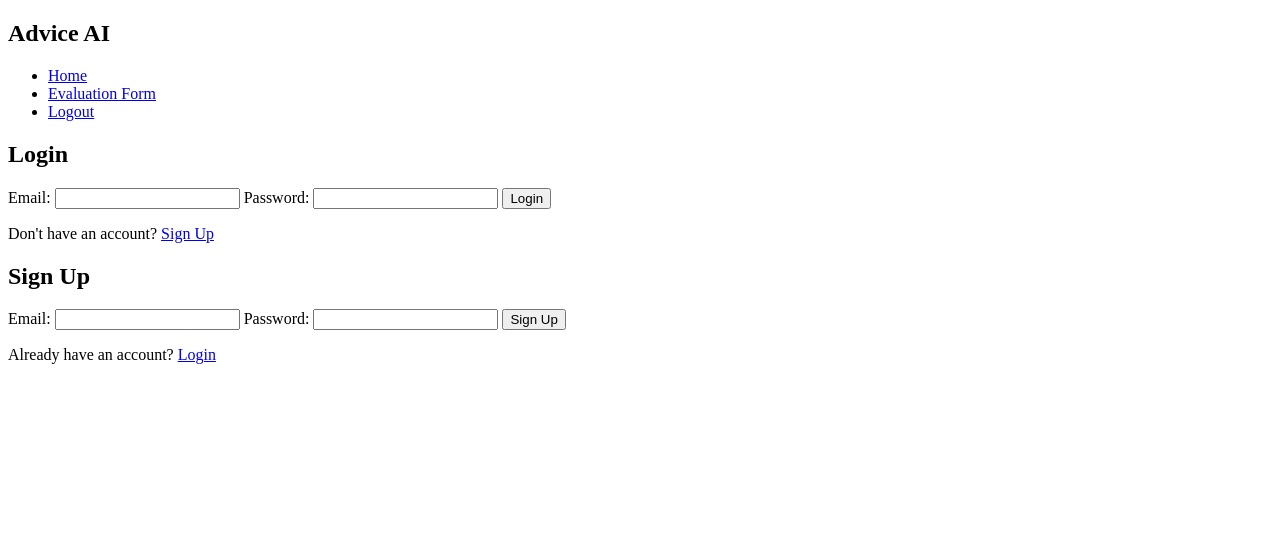
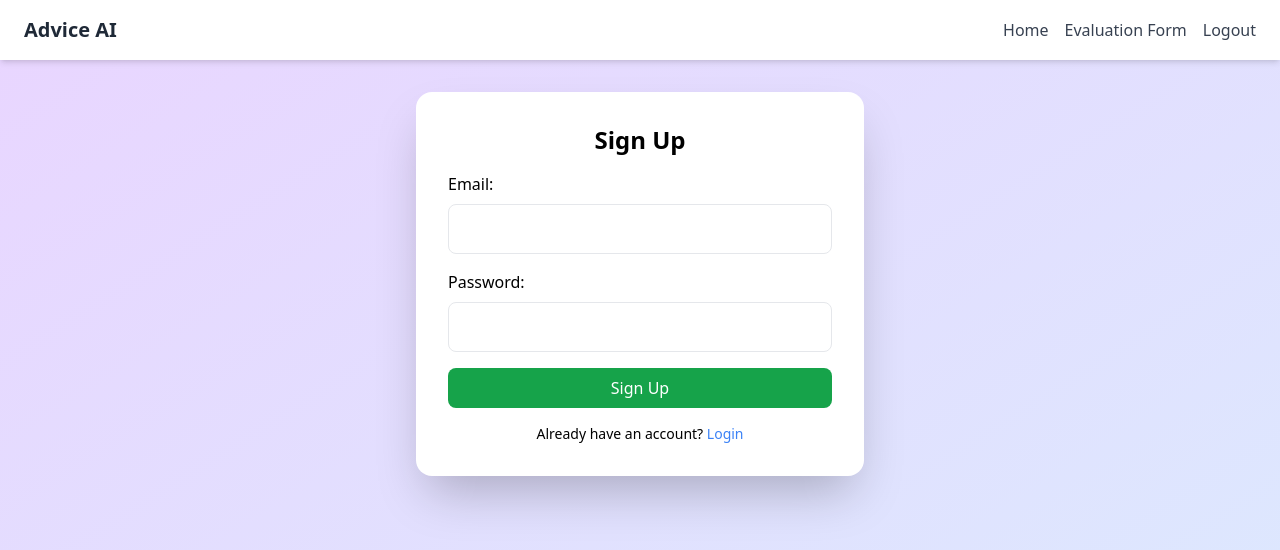
Before and after one commit to Code99999/ui, a plain HTML site: page index.html in a window 1280 px wide. Both pictures are taken after a click on the link "Sign Up". Drawn offline with nearby package versions, Linux system fonts and the light colour scheme.

Commit message:
Update index.html

```diff
--- a/index.html
+++ b/index.html
@@ -4,50 +4,105 @@
   <meta charset="UTF-8" />
   <meta name="viewport" content="width=device-width, initial-scale=1" />
   <title>Advice Platform - Login or Signup</title>
-  <link rel="stylesheet" href="css/styles.css" />
+  <script src="https://cdn.tailwindcss.com"></script>
 </head>
-<body>
-  <nav class="navbar">
-    <div class="nav-container">
-      <h1 class="logo">Advice AI</h1>
-      <ul class="nav-links">
-        <li><a href="index.html">Home</a></li>
-        <li><a href="form.html">Evaluation Form</a></li>
-        <li><a href="#" id="logoutNav">Logout</a></li>
+<body class="bg-gradient-to-br from-purple-200 to-blue-100 min-h-screen font-sans">
+  <nav class="bg-white shadow-md py-4 px-6 mb-8">
+    <div class="container mx-auto flex justify-between items-center">
+      <h1 class="text-xl font-bold text-gray-800">Advice AI</h1>
+      <ul class="flex space-x-4 text-gray-700">
+        <li><a href="index.html" class="hover:text-blue-500 transition">Home</a></li>
+        <li><a href="form.html" class="hover:text-blue-500 transition">Evaluation Form</a></li>
+        <li><a href="#" id="logoutNav" class="hover:text-red-500 transition">Logout</a></li>
       </ul>
     </div>
   </nav>
 
-  <div class="auth-container">
-    <div class="auth-form" id="loginForm">
-      <h2>Login</h2>
+  <div class="max-w-md mx-auto bg-white p-8 rounded-2xl shadow-2xl">
+    <div id="loginForm">
+      <h2 class="text-2xl font-bold mb-4 text-center">Login</h2>
       <form>
-        <label for="loginEmail">Email:</label>
-        <input type="email" id="loginEmail" name="loginEmail" required />
+        <label class="block mb-2" for="loginEmail">Email:</label>
+        <input type="email" id="loginEmail" name="loginEmail" required class="w-full p-3 mb-4 border rounded-lg" />
 
-        <label for="loginPassword">Password:</label>
-        <input type="password" id="loginPassword" name="loginPassword" required />
+        <label class="block mb-2" for="loginPassword">Password:</label>
+        <input type="password" id="loginPassword" name="loginPassword" required class="w-full p-3 mb-4 border rounded-lg" />
 
-        <button type="submit">Login</button>
-        <p>Don't have an account? <a href="#" id="switchToSignup">Sign Up</a></p>
+        <button type="submit" class="w-full bg-blue-600 text-white py-2 rounded-lg hover:bg-blue-700 transition">Login</button>
+        <p class="mt-4 text-center text-sm">Don't have an account? <a href="#" id="switchToSignup" class="text-blue-500 hover:underline">Sign Up</a></p>
       </form>
     </div>
 
-    <div class="auth-form hidden" id="signupForm">
-      <h2>Sign Up</h2>
+    <div id="signupForm" class="hidden">
+      <h2 class="text-2xl font-bold mb-4 text-center">Sign Up</h2>
       <form>
-        <label for="signupEmail">Email:</label>
-        <input type="email" id="signupEmail" name="signupEmail" required />
+        <label class="block mb-2" for="signupEmail">Email:</label>
+        <input type="email" id="signupEmail" name="signupEmail" required class="w-full p-3 mb-4 border rounded-lg" />
 
-        <label for="signupPassword">Password:</label>
-        <input type="password" id="signupPassword" name="signupPassword" required />
+        <label class="block mb-2" for="signupPassword">Password:</label>
+        <input type="password" id="signupPassword" name="signupPassword" required class="w-full p-3 mb-4 border rounded-lg" />
 
-        <button type="submit">Sign Up</button>
-        <p>Already have an account? <a href="#" id="switchToLogin">Login</a></p>
+        <button type="submit" class="w-full bg-green-600 text-white py-2 rounded-lg hover:bg-green-700 transition">Sign Up</button>
+        <p class="mt-4 text-center text-sm">Already have an account? <a href="#" id="switchToLogin" class="text-blue-500 hover:underline">Login</a></p>
       </form>
     </div>
   </div>
 
-  <script src="js/auth.js"></script>
+  <script>
+    const loginForm = document.getElementById('loginForm');
+    const signupForm = document.getElementById('signupForm');
+    const switchToSignup = document.getElementById('switchToSignup');
+    const switchToLogin = document.getElementById('switchToLogin');
+    const logoutNav = document.getElementById('logoutNav');
+
+    switchToSignup.addEventListener('click', e => {
+      e.preventDefault();
+      loginForm.classList.add('hidden');
+      signupForm.classList.remove('hidden');
+    });
+
+    switchToLogin.addEventListener('click', e => {
+      e.preventDefault();
+      signupForm.classList.add('hidden');
+      loginForm.classList.remove('hidden');
+    });
+
+    document.querySelector('#loginForm form').addEventListener('submit', e => {
+      e.preventDefault();
+      const email = document.getElementById('loginEmail').value;
+      const password = document.getElementById('loginPassword').value;
+      if (localStorage.getItem(`user_${email}`) === password) {
+        localStorage.setItem('loggedIn', 'true');
+        localStorage.setItem('userEmail', email);
+        window.location.href = 'form.html';
+      } else {
+        alert('Invalid login');
+      }
+    });
+
+    document.querySelector('#signupForm form').addEventListener('submit', e => {
+      e.preventDefault();
+      const email = document.getElementById('signupEmail').value;
+      const password = document.getElementById('signupPassword').value;
+      if (localStorage.getItem(`user_${email}`)) {
+        alert('Account already exists');
+      } else {
+        localStorage.setItem(`user_${email}`, password);
+        localStorage.setItem('loggedIn', 'true');
+        localStorage.setItem('userEmail', email);
+        window.location.href = 'form.html';
+      }
+    });
+
+    logoutNav.addEventListener('click', () => {
+      localStorage.removeItem('loggedIn');
+      localStorage.removeItem('userEmail');
+      window.location.reload();
+    });
+
+    if (localStorage.getItem('loggedIn')) {
+      window.location.href = 'form.html';
+    }
+  </script>
 </body>
 </html>
```
